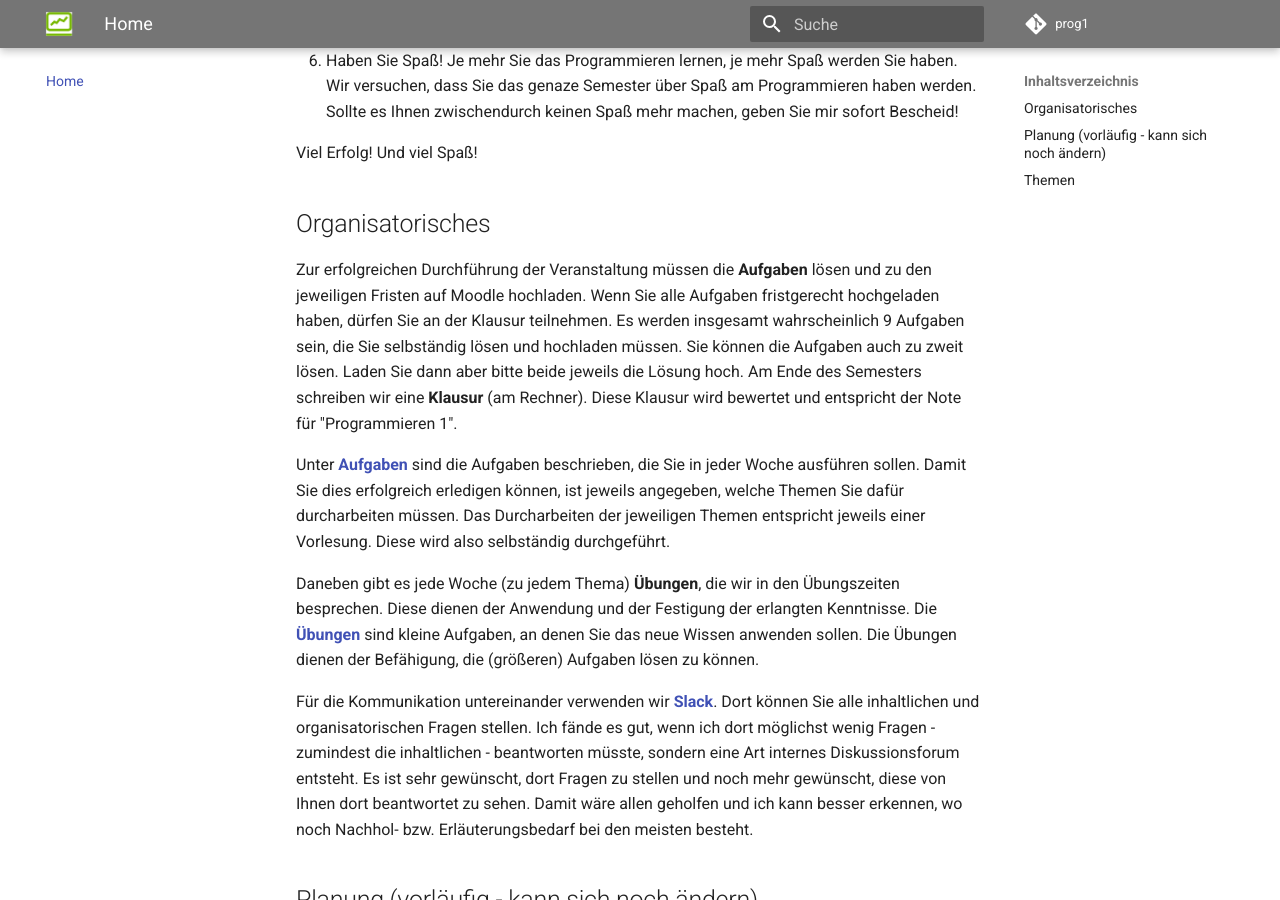
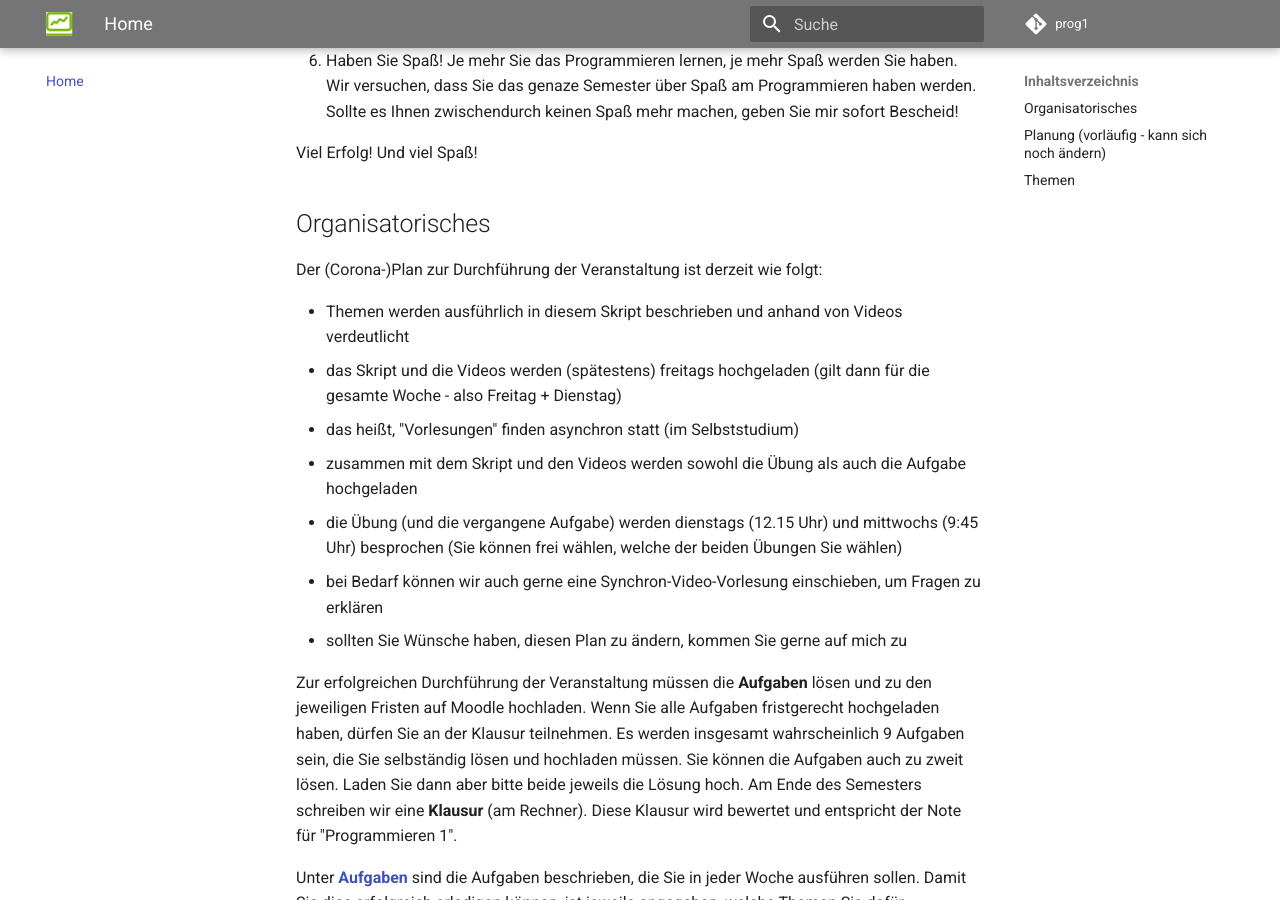
Before and after one commit to jfreiheit/prog1, an MkDocs documentation site: the page built from docs/index.md, in a window 1280 px wide and 900 px high, scrolled down 927 px. Built offline with MkDocs 1.6.1 and Material for MkDocs 9.7.7, drawn with Linux system fonts in a browser that asks for light colours; comment, search, counter and statistics services are not loaded.

Commit message:
organisatorisches

```diff
--- a/docs/index.md
+++ b/docs/index.md
@@ -12,6 +12,16 @@ Herzlich willkommen zur **Programmieren I** Veranstaltung! Wir werden unter Verw
 Viel Erfolg! Und viel Spaß!
 
 ## Organisatorisches
+
+Der (Corona-)Plan zur Durchführung der Veranstaltung ist derzeit wie folgt:
+
+- Themen werden ausführlich in diesem Skript beschrieben und anhand von Videos verdeutlicht
+- das Skript und die Videos werden (spätestens) freitags hochgeladen (gilt dann für die gesamte Woche - also Freitag + Dienstag)
+- das heißt, "Vorlesungen" finden asynchron statt (im Selbststudium)
+- zusammen mit dem Skript und den Videos werden sowohl die Übung als auch die Aufgabe hochgeladen
+- die Übung (und die vergangene Aufgabe) werden dienstags (12.15 Uhr) und mittwochs (9:45 Uhr) besprochen (Sie können frei wählen, welche der beiden Übungen Sie wählen)
+- bei Bedarf können wir auch gerne eine Synchron-Video-Vorlesung einschieben, um Fragen zu erklären
+- sollten Sie Wünsche haben, diesen Plan zu ändern, kommen Sie gerne auf mich zu
 
 Zur erfolgreichen Durchführung der Veranstaltung müssen die **Aufgaben** lösen und zu den jeweiligen Fristen auf Moodle hochladen. Wenn Sie alle Aufgaben fristgerecht hochgeladen haben, dürfen Sie an der Klausur teilnehmen. Es werden insgesamt wahrscheinlich 9 Aufgaben sein, die Sie selbständig lösen und hochladen müssen. Sie können die Aufgaben auch zu zweit lösen. Laden Sie dann aber bitte beide jeweils die Lösung hoch. Am Ende des Semesters schreiben wir eine **Klausur** (am Rechner). Diese Klausur wird bewertet und entspricht der Note für "Programmieren 1".
 
```
Also changed, not shown: site/index.html, site/search/search_index.json, site/sitemap.xml, 1 other file.
